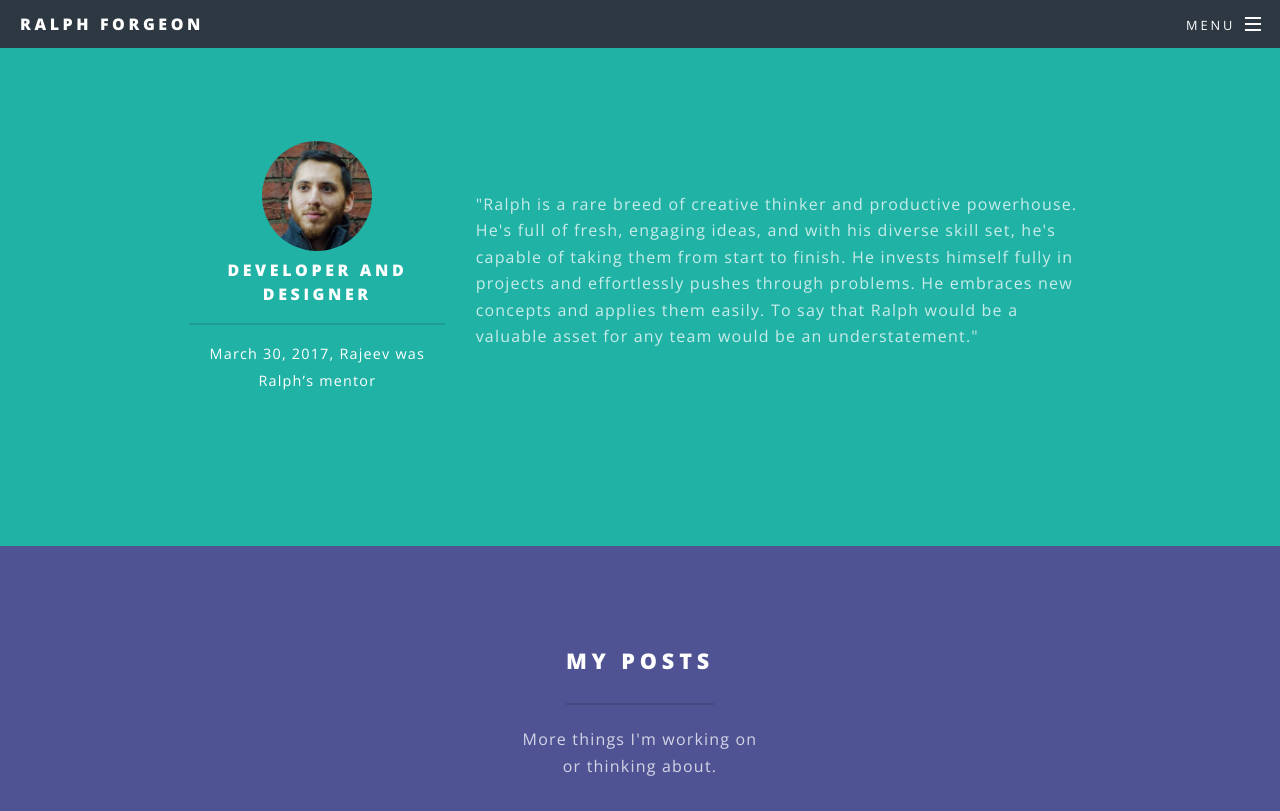
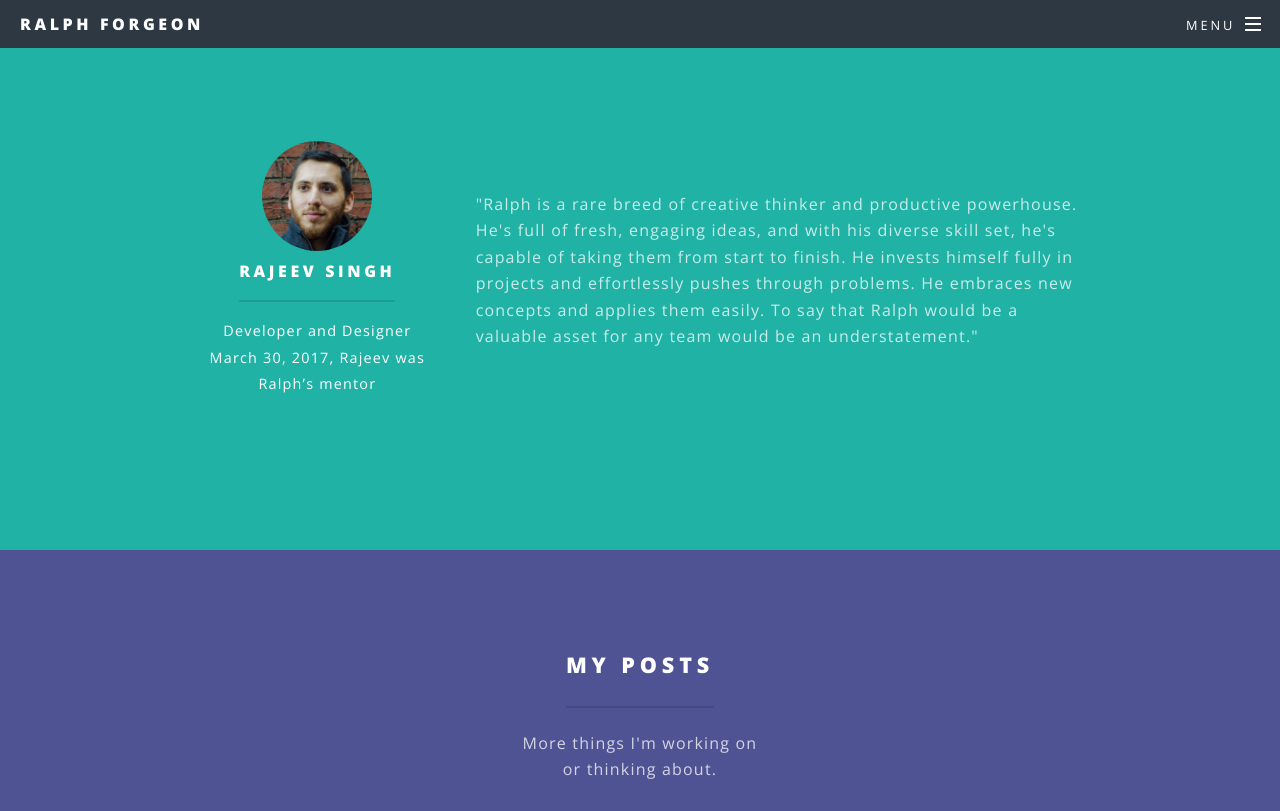
Before and after one commit to rforgeon/portfolio-kami, a Jekyll site: the page built from index.html, in a window 1280 px wide and 900 px high, scrolled down 2611 px, cut to the strip 0-811 px from the top of the window. Built offline with Jekyll 4.4.1, drawn with Linux system fonts in a browser that asks for light colours; the list of posts is cut into pages by our own code.

Commit message:
edit rec name

```diff
--- a/index.html
+++ b/index.html
@@ -94,8 +94,9 @@ layout: landing
 										<div class="quoteTitle" >
 											<img style='border-radius:50%;width: 110px;' src='/images/raj.jpg'></img>
 
-										<h4>Developer and Designer</h4>
-											<p style="color:white;">March 30, 2017, Rajeev was Ralph’s mentor<p>
+										<h4>Rajeev Singh</h4>
+											<p style="color:white;">Developer and Designer</br>
+											March 30, 2017, Rajeev was Ralph’s mentor<p>
 								  </div>
 									<div class="quoteBody" >
 											<p style="text-align:left">"Ralph is a rare breed of creative thinker and productive powerhouse. He's full of fresh, engaging ideas, and with his diverse skill set, he's capable of taking them from start to finish. He invests himself fully in projects and effortlessly pushes through problems. He embraces new concepts and applies them easily. To say that Ralph would be a valuable asset for any team would be an understatement."</p>
```
Also changed, not shown: 2 other files.
